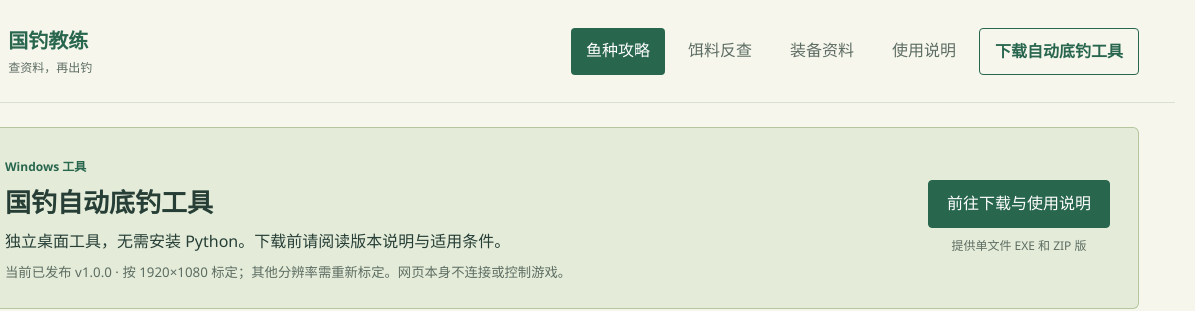
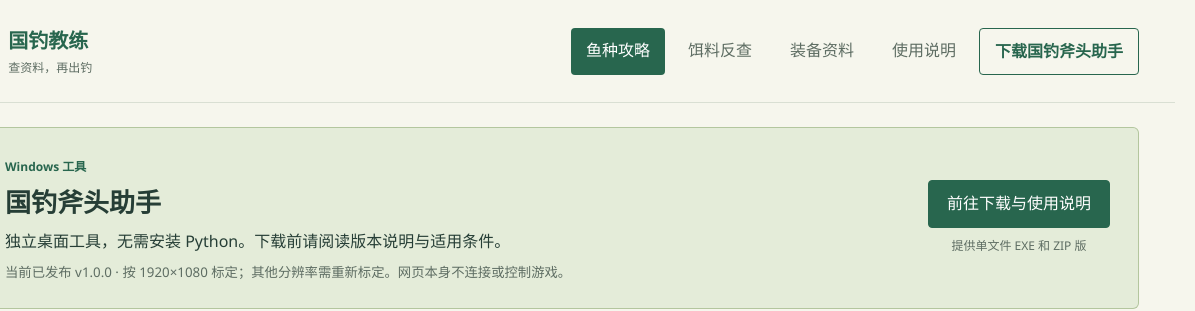
Before and after one commit to futouyiba/guodiao-coach, a plain HTML site: page web/index.html in a window 1280 px wide. Shown: the top 311 px of the page, 85-1280 px from the left. Drawn offline with Linux system fonts and the light colour scheme.

Commit message:
fix(site): rename tool to Guodiao Futou Assistant

```diff
--- a/web/index.html
+++ b/web/index.html
@@ -20,11 +20,11 @@
       <a href="#/bait" data-nav="bait">饵料反查</a>
       <a href="#/gear" data-nav="gear">装备资料</a>
       <a href="#/about" data-nav="about">使用说明</a>
-      <a class="tool-nav" href="https://github.com/futouyiba/rf4-autofish/releases/latest" target="_blank" rel="noopener noreferrer">下载自动底钓工具</a>
+      <a class="tool-nav" href="https://github.com/futouyiba/rf4-autofish/releases/latest" target="_blank" rel="noopener noreferrer">下载国钓斧头助手</a>
     </nav>
   </header>
   <aside class="tool-banner" aria-labelledby="tool-title">
-    <div><span class="tool-badge">Windows 工具</span><h2 id="tool-title">国钓自动底钓工具</h2><p>独立桌面工具，无需安装 Python。下载前请阅读版本说明与适用条件。</p><small>当前已发布 v1.0.0 · 按 1920×1080 标定；其他分辨率需重新标定。网页本身不连接或控制游戏。</small></div>
+    <div><span class="tool-badge">Windows 工具</span><h2 id="tool-title">国钓斧头助手</h2><p>独立桌面工具，无需安装 Python。下载前请阅读版本说明与适用条件。</p><small>当前已发布 v1.0.0 · 按 1920×1080 标定；其他分辨率需重新标定。网页本身不连接或控制游戏。</small></div>
     <div class="tool-actions"><a class="button" href="https://github.com/futouyiba/rf4-autofish/releases/latest" target="_blank" rel="noopener noreferrer">前往下载与使用说明</a><span>提供单文件 EXE 和 ZIP 版</span></div>
   </aside>
   <main id="main" tabindex="-1"><p class="loading" role="status">正在读取本地攻略资料…</p></main>
```
